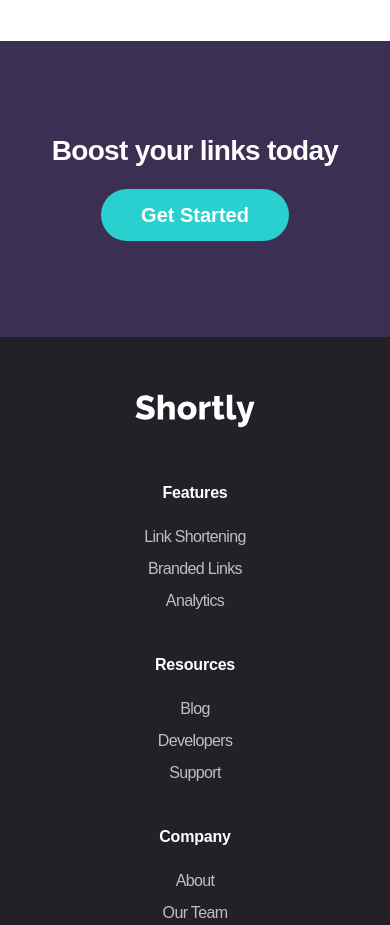
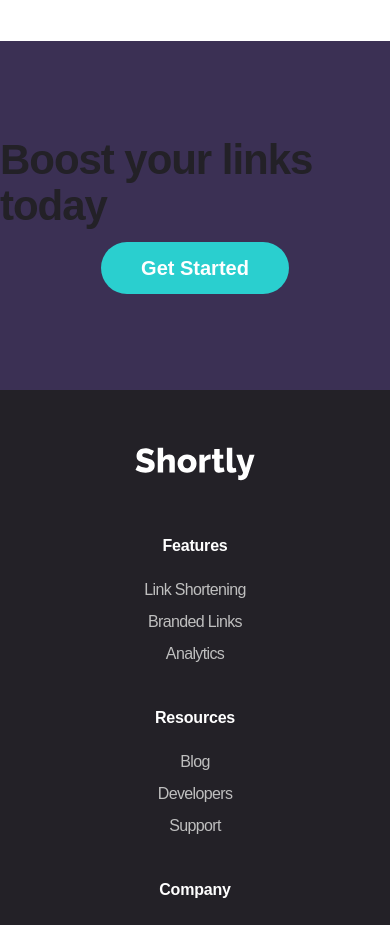
Before and after one commit to abizmo/url-shortening-api-landing-page, a React (Vite) app: page / in a window 390 px wide. Shown: the part 900-1825 px from the top of the page. Built offline with nearby package versions, Linux system fonts and the light colour scheme.

Commit message:
feat(Title): select html tag element

```diff
--- a/src/App.tsx
+++ b/src/App.tsx
@@ -60,7 +60,7 @@
         <section className='grid gap-9 lg:grid-cols-2-center lg:items-center lg:gap-0 mb-40 lg:mb-36'>
           <div className='hero-bg' />
           <div className='text-center px-6 lg:col-start-2 lg:row-start-1 lg:text-left'>
-            <Title>More than just shorter links</Title>
+            <Title element='h1'>More than just shorter links</Title>
             <Paragraph>
               Build your brand’s recognition and get detailed insights on how
               your links are performing.
@@ -76,10 +76,7 @@
           </div>
         </section>
         <section className='bg-primary-violet py-24 lg:py-14'>
-          {/* TODO: change for title */}
-          <h2 className='text-neutral-white text-3xl lg:text-4xl font-bold tracking-tighter mb-6 lg:mb-8 text-center'>
-            Boost your links today
-          </h2>
+          <Title element='h2'>Boost your links today</Title>
           <Link
             href='/sign-up'
             variant='primary'
--- a/src/components/Title.tsx
+++ b/src/components/Title.tsx
@@ -1,12 +1,17 @@
 import { PropsWithChildren } from 'react';
 
 // TODO: make variants
-function Title({ children }: PropsWithChildren) {
+interface TitleProps {
+  element: 'h1' | 'h2';
+}
+function Title({ children, element }: PropsWithChildren<TitleProps>) {
+  const Element = element;
   return (
-    <h1 className='text-neutral-dark-violet font-bold text-5xl tracking-tighter mb-3 lg:text-6xl lg:tracking-tightest lg:mb-0'>
+    <Element className='text-neutral-dark-violet font-bold text-5xl tracking-tighter mb-3 lg:text-6xl lg:tracking-tightest lg:mb-0'>
       {children}
-    </h1>
+    </Element>
   );
 }
+// <h2 className='text-neutral-white text-3xl lg:text-4xl font-bold tracking-tighter mb-6 lg:mb-8 text-center'>
 
 export default Title;
```
